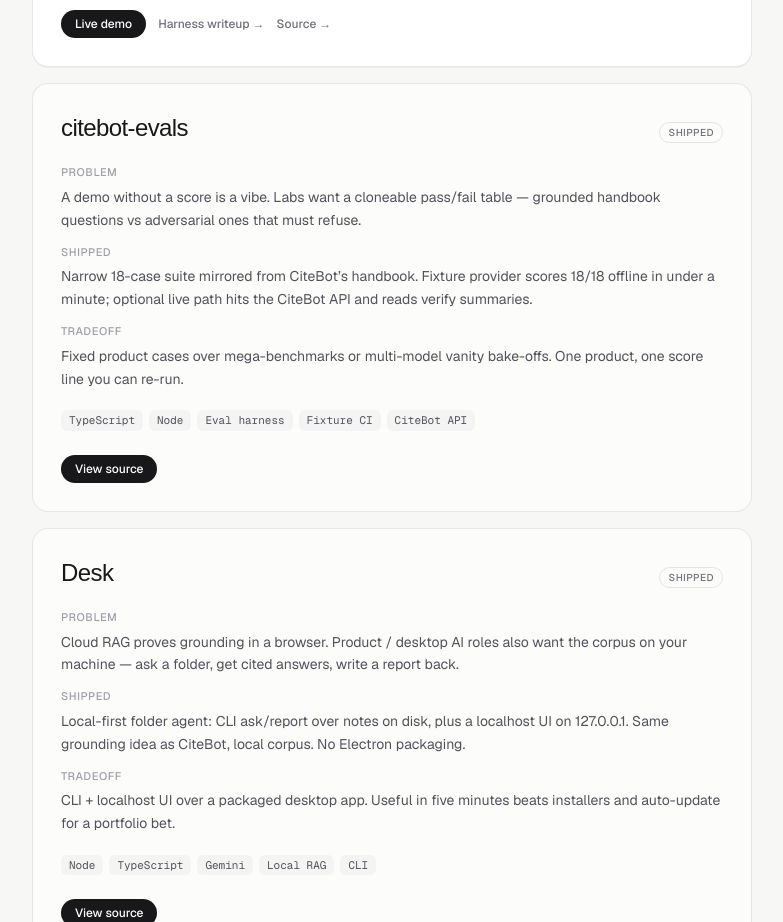
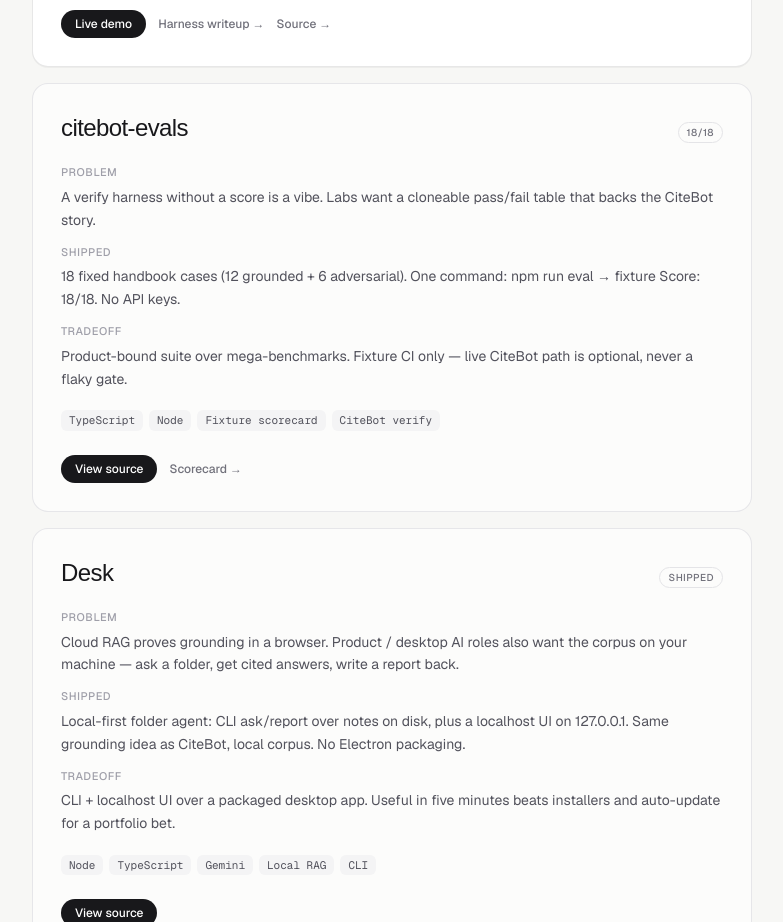
Before and after one commit to jakob-alexander2000/site, a Next.js app: page / in a window 1280 px wide. Shown: the part 980-1902 px from the top of the page, without its empty margins (248-1031 px from the left). Built offline with nearby package versions, Linux system fonts and the light colour scheme; a web font is replaced by a local one.

Commit message:
Tighten citebot-evals card: problem → suite → 18/18
Status badge and scorecard link; fixture-only hire framing.

```diff
--- a/app/page.tsx
+++ b/app/page.tsx
@@ -88,17 +88,18 @@ export default function Home() {
 
             <ProjectCard
               title="citebot-evals"
-              status="Shipped"
-              problem="A demo without a score is a vibe. Labs want a cloneable pass/fail table — grounded handbook questions vs adversarial ones that must refuse."
-              shipped="Narrow 18-case suite mirrored from CiteBot’s handbook. Fixture provider scores 18/18 offline in under a minute; optional live path hits the CiteBot API and reads verify summaries."
-              tradeoff="Fixed product cases over mega-benchmarks or multi-model vanity bake-offs. One product, one score line you can re-run."
+              status="18/18"
+              problem="A verify harness without a score is a vibe. Labs want a cloneable pass/fail table that backs the CiteBot story."
+              shipped="18 fixed handbook cases (12 grounded + 6 adversarial). One command: npm run eval → fixture Score: 18/18. No API keys."
+              tradeoff="Product-bound suite over mega-benchmarks. Fixture CI only — live CiteBot path is optional, never a flaky gate."
               stack={[
                 "TypeScript",
                 "Node",
-                "Eval harness",
-                "Fixture CI",
-                "CiteBot API",
+                "Fixture scorecard",
+                "CiteBot verify",
               ]}
+              writeupHref="https://github.com/jakob-alexander2000/citebot-evals#scorecard-fixture"
+              writeupLabel="Scorecard →"
               sourceHref="https://github.com/jakob-alexander2000/citebot-evals"
               sourceLabel="View source"
             />
```
